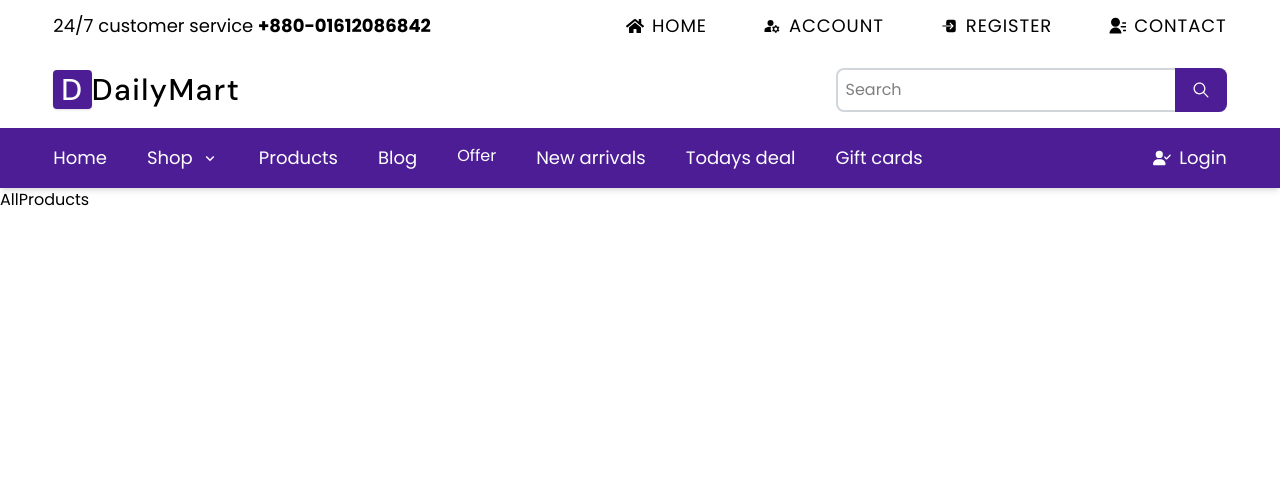
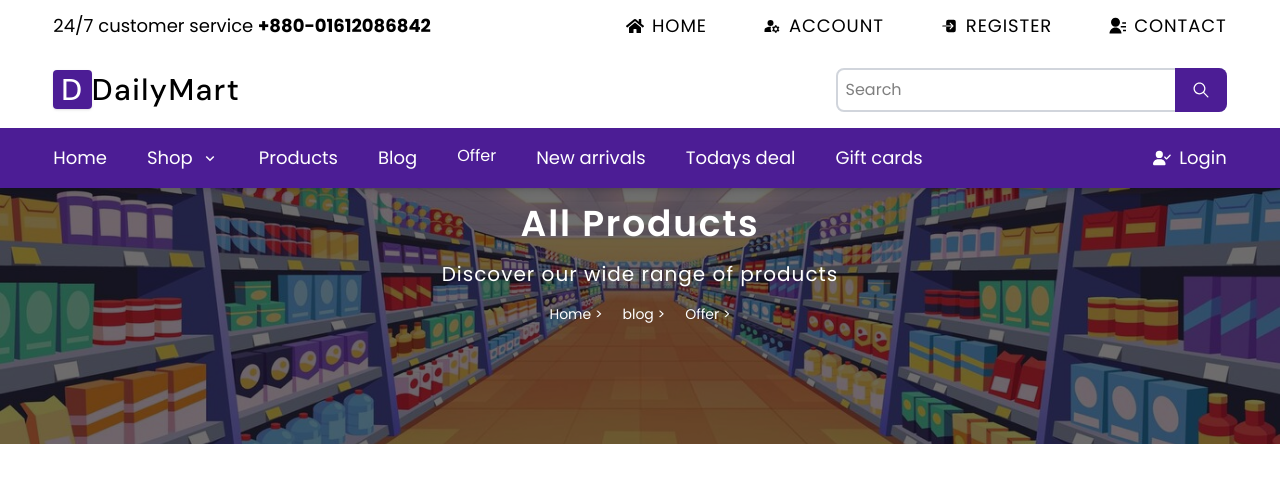
Before and after one commit to mdsamiulislam54/Full-Stack-E-Commerce-Project, a React (Vite) app in the folder client/dailymart/: page /allproducts in a window 1280 px wide. Shown: the top 482 px of the page. Built offline with nearby package versions, Linux system fonts and the light colour scheme.

Commit message:
All Products section Update

```diff
--- a/client/dailymart/src/componants/AllProducts/AllProducts.jsx
+++ b/client/dailymart/src/componants/AllProducts/AllProducts.jsx
@@ -1,7 +1,24 @@
-
+import { Link } from 'react-router-dom';
+import BannerImages from '../../assets/product-banner.jpg'
 
 export const AllProducts = () => {
   return (
-    <div>AllProducts</div>
-  )
-}
+    <div className='bg-cover h-64 bg-center w-full relative' style={{backgroundImage: `url(${BannerImages})`}}>
+      <div className='absolute top-0 left-0 w-full h-full bg-[#00000090]'>
+       <div className='flex flex-col justify-center items-center mt-4'>
+       <h1 className='sm:text-4xl text-3xl text-light mb-4 font-semibold tracking-wider'>All Products</h1>
+       <p className='sm:text-xl text-sm text-light mb-4 tracking-wider'>Discover our wide range of products</p>
+       <div className='flex gap-5 items-center text-light'>
+       <Link to={'/'} className='hover:text-gray-300 duration-300 transition-all text-sm sm:text-md'>Home {'>'}</Link>
+       <Link to={'/blog'} className='hover:text-gray-300 duration-300 transition-all text-sm sm:text-md'>blog {'>'}</Link>
+       <Link to={'/offer'} className='hover:text-gray-300 duration-300 transition-all text-sm sm:text-md'>Offer {'>'}</Link>
+       </div>
+       </div>
+
+      </div>
+      <div className="w-11/12 mx-auto">
+
+      </div>
+    </div>
+  );
+};
--- a/client/dailymart/src/componants/Checkout/Checkout.jsx
+++ b/client/dailymart/src/componants/Checkout/Checkout.jsx
@@ -206,7 +206,7 @@ const Checkout = () => {
               );
             })}
           </div>
-          <div>
+          <div className="sm:border-l-2 sm:pl-2 border-gray-200">
             <p className="text-xl tracking-wide mb-4">Delivery Options</p>
             <div className="ml-4">
               <p className="flex justify-between items-center">
@@ -280,9 +280,9 @@ const Checkout = () => {
                     })}
                   </div>
 
-                  <div className="grid grid-cols-3 my-10 border-t-2  pt-5 border-gray-200">
+                  <div className="grid sm:grid-cols-3 gap-5 my-10 border-t-2  pt-5 border-gray-200">
                     {allImages.map((img) => {
-                      return <img key={img} src={img} alt="" />;
+                      return <img key={img} src={img} alt="" className="flex justify-center items-center" />;
                     })}
                   </div>
                   <RelatedProducts />
```
Also changed, not shown: client/dailymart/src/assets/product-banner.jpg (added), 1 other file (tests, documents, lock files or other folders).
